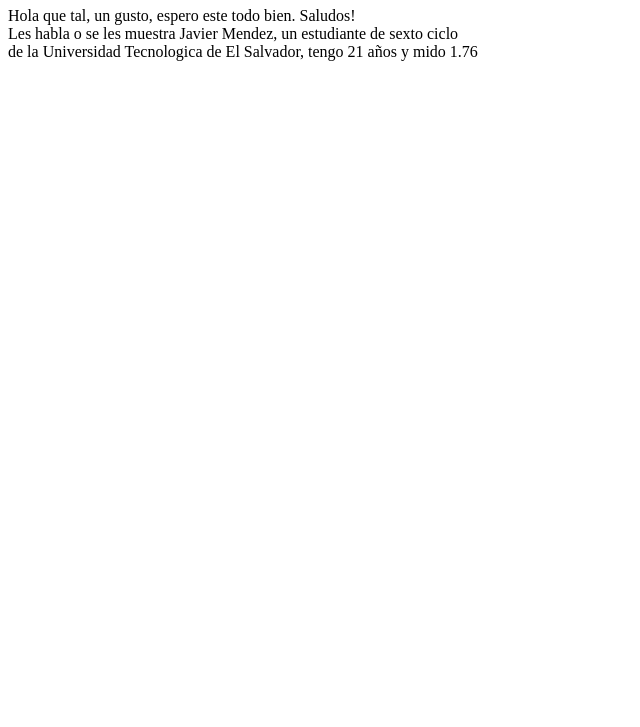
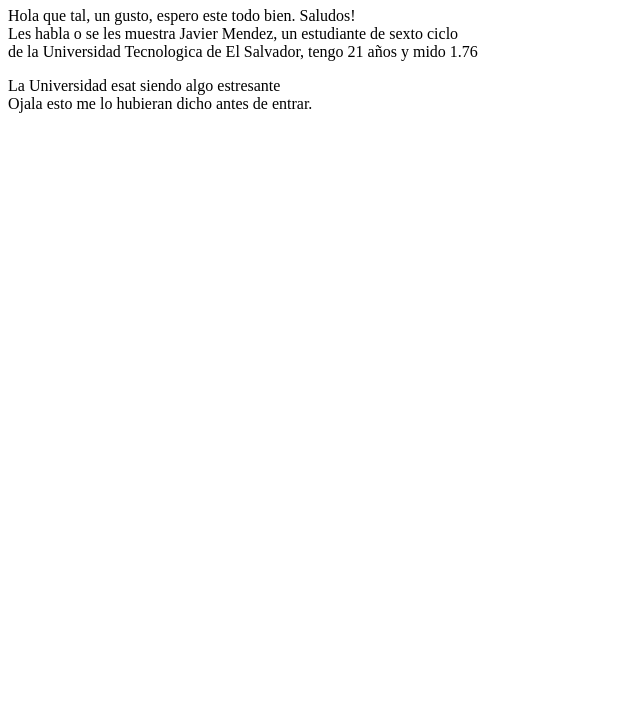
Before and after one commit to AlvaroJavier1/Seminario_Git_GitHub, a plain HTML site: page index.html in a window 1280 px wide. Shown: the part 73-800 px from the top of the page, without its empty margins (0-640 px from the left). Drawn offline with Linux system fonts and the light colour scheme.

Commit message:
Se le agrego un nuevo parrafo

```diff
--- a/index.html
+++ b/index.html
@@ -14,5 +14,10 @@
         <br>
         de la Universidad Tecnologica de El Salvador, tengo 21 años y mido 1.76
     </p>
+    <p>
+        La Universidad esat siendo algo estresante
+        <br>
+        Ojala esto me lo hubieran dicho antes de entrar.
+    </p>
 </body>
 </html>
```
